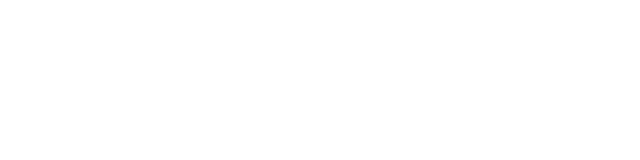
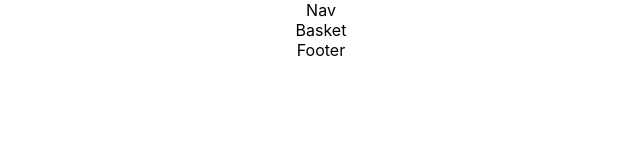
Before and after one commit to edmundsamina/CANELE-BAKERY, a React (Create React App) app in the folder client/: page /basket in a window 1280 px wide. Shown: the top 160 px of the page, without its empty margins (319-959 px from the left). Built offline with nearby package versions, Linux system fonts and the light colour scheme.

Commit message:
set up routes

```diff
--- a/client/src/components/App/App.js
+++ b/client/src/components/App/App.js
@@ -1,9 +1,27 @@
 import './App.css';
+import {Route, Routes} from 'react-router-dom'
+
+import Nav from '../Nav/Nav';
+import Footer from '../Footer/Footer';
+import Home from '../../pages/Home';
+import Shop from '../../pages/Shop';
+import Contact from '../../pages/Contact';
+import Checkout from '../../pages/Checkout';
+import Basket from '../../pages/Basket';
+
 
 function App() {
   return (
     <div className="App">
-
+      <Nav />
+      <Routes>
+        <Route path="/" element={<Home />} />
+        <Route path="/shop" element={<Shop />} />
+        <Route path="/contact" element={<Contact />} />
+        <Route path="/checkout" element={<Checkout />} />
+        <Route path="/basket" element={<Basket />} />
+      </Routes>
+      <Footer/>
     </div>
   );
 }
--- a/client/src/components/Footer/Footer.js
+++ b/client/src/components/Footer/Footer.js
@@ -0,0 +1,9 @@
+import React from 'react'
+
+function Footer() {
+  return (
+    <div>Footer</div>
+  )
+}
+
+export default Footer
--- a/client/src/components/Nav/Nav.js
+++ b/client/src/components/Nav/Nav.js
@@ -0,0 +1,9 @@
+import React from 'react'
+
+function Nav() {
+  return (
+    <div>Nav</div>
+  )
+}
+
+export default Nav
--- a/client/src/pages/Basket.js
+++ b/client/src/pages/Basket.js
@@ -0,0 +1,9 @@
+import React from 'react'
+
+function Basket() {
+  return (
+    <div>Basket</div>
+  )
+}
+
+export default Basket
--- a/client/src/pages/Checkout.js
+++ b/client/src/pages/Checkout.js
@@ -0,0 +1,9 @@
+import React from 'react'
+
+function Checkout() {
+  return (
+    <div>Checkout</div>
+  )
+}
+
+export default Checkout
--- a/client/src/pages/Contact.js
+++ b/client/src/pages/Contact.js
@@ -0,0 +1,9 @@
+import React from 'react'
+
+function Contact() {
+  return (
+    <div>Contact</div>
+  )
+}
+
+export default Contact
--- a/client/src/pages/Home.js
+++ b/client/src/pages/Home.js
@@ -0,0 +1,9 @@
+import React from 'react'
+
+function Home() {
+  return (
+    <div>Home</div>
+  )
+}
+
+export default Home
--- a/client/src/pages/Shop.js
+++ b/client/src/pages/Shop.js
@@ -0,0 +1,9 @@
+import React from 'react'
+
+function Shop() {
+  return (
+    <div>Shop</div>
+  )
+}
+
+export default Shop
```
Also changed, not shown: client/src/index.js (+10 -11 lines).
